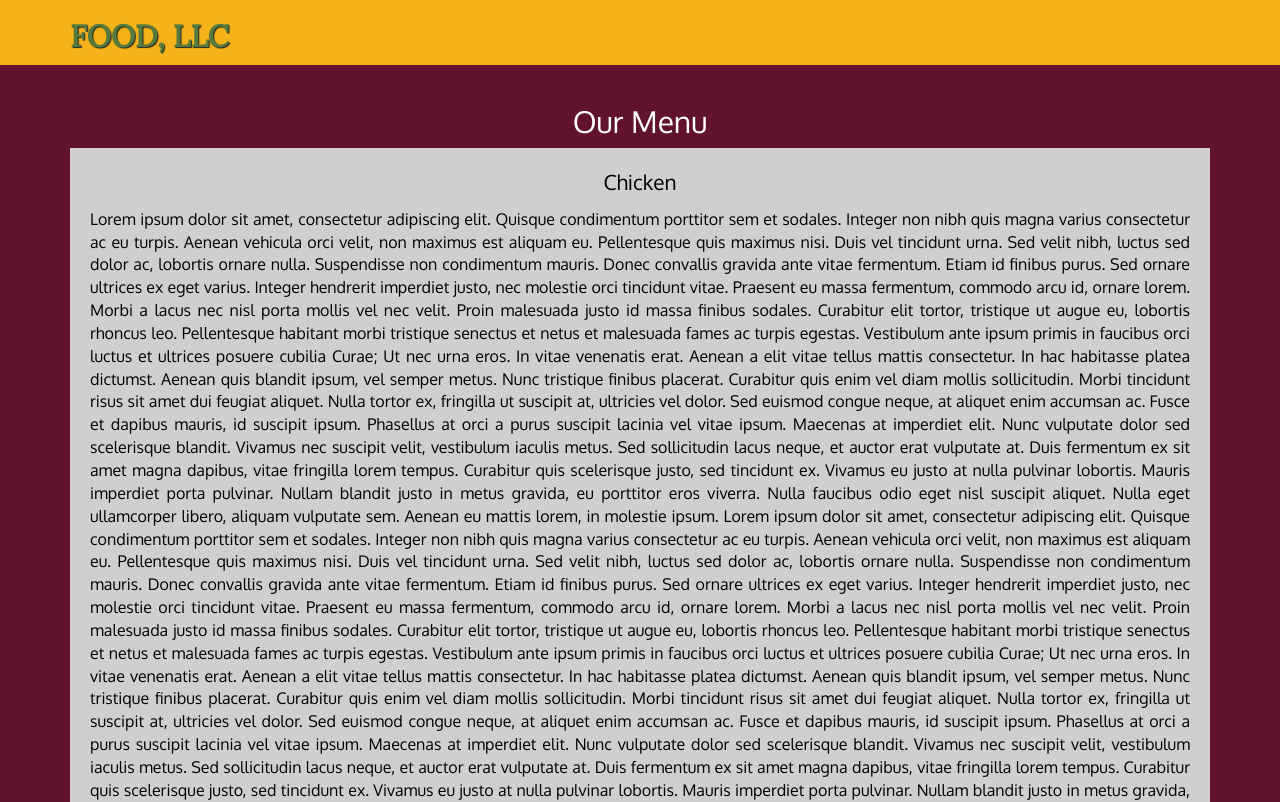
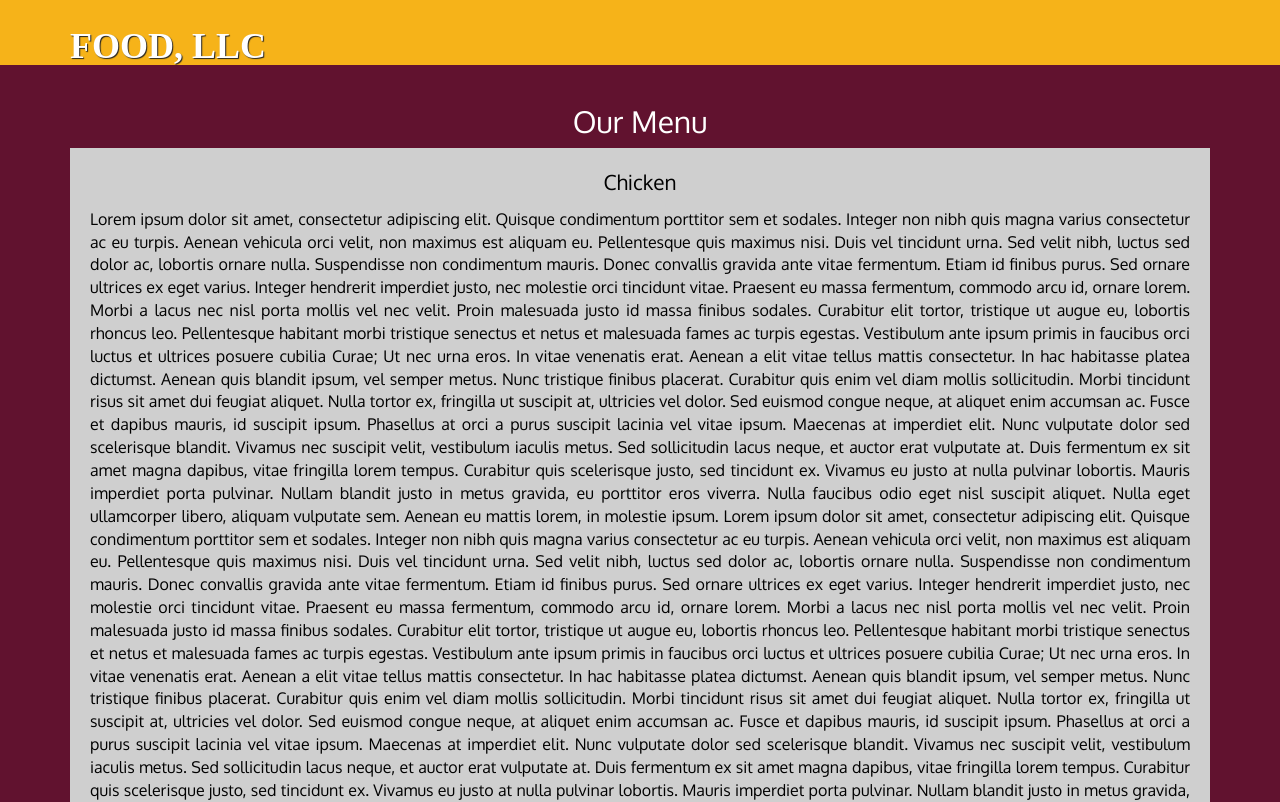
Before and after one commit to saiwebpro/Module3-Solution, a plain HTML site: page index.html in a window 1280 px wide. Shown: the top 802 px of the page. Drawn offline with Linux system fonts and the light colour scheme; a script that the page names is missing.

Commit message:
Update style.css

```diff
--- a/css/style.css
+++ b/css/style.css
@@ -24,16 +24,15 @@ body {
     text-decoration: none;
 }
 .navbar-brand h1 { /* Restaurant name */
-    font-family: 'Lora', serif;
-    color: #557c3e;
-    font-size: 1.7em;
+    font-family: 'Poppins', serif;
+    color: #ffffff;
     text-transform: uppercase;
     position: relative;
     font-weight: bold;
     text-shadow: 1px 1px 1px #222;
     margin-top: 0;
     margin-bottom: 0;
-    line-height: .75;
+    line-height: normal;
     padding-bottom: 20px;
 }
 
```
